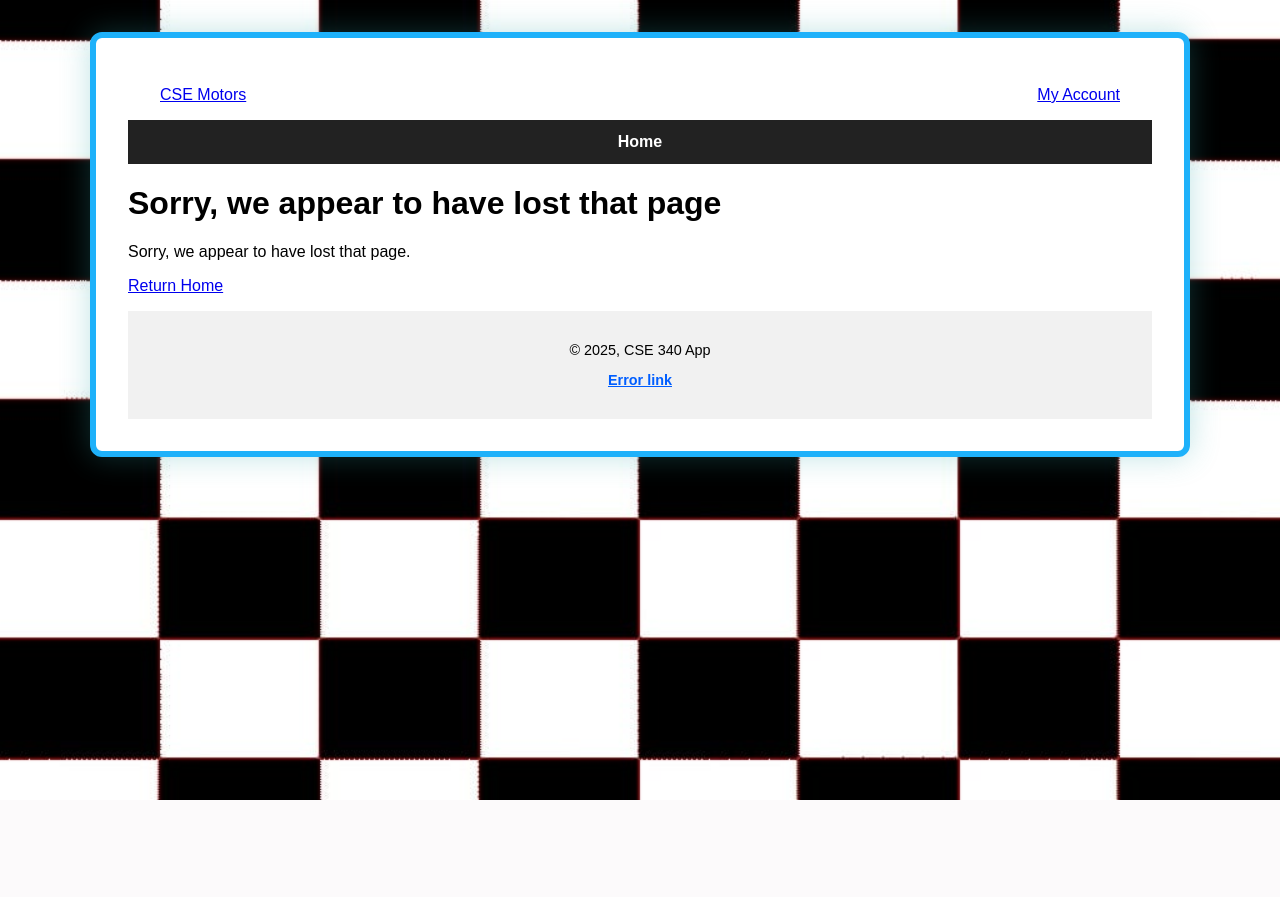
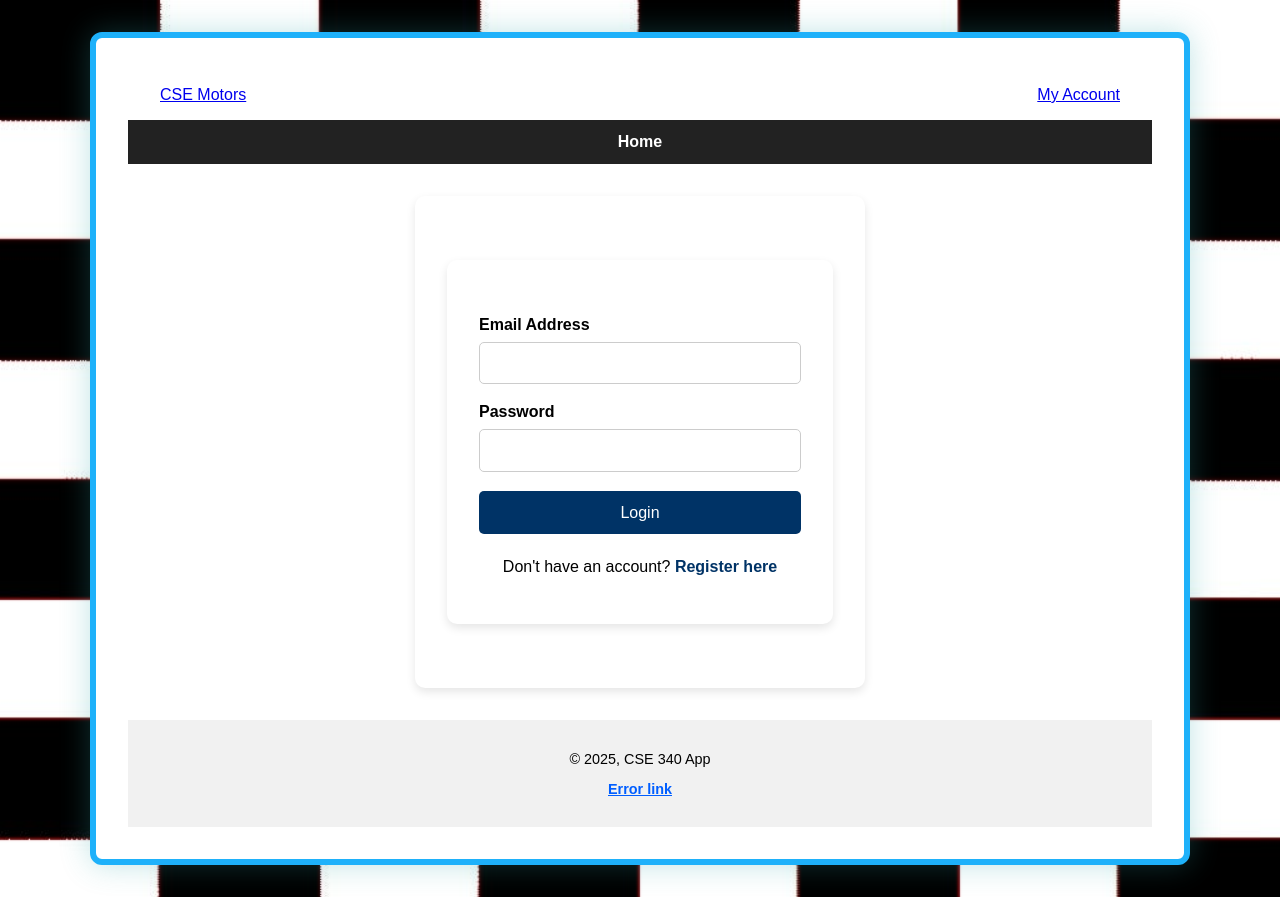
Before and after one commit to Nanayawemperor/340-start, a Node server app: page /account/login in a window 1280 px wide. Before the commit the page ends 800 px from the top, so only its background shows below. Run offline with Node 20, Linux system fonts and the light colour scheme; data that the repository does not hold is empty; some libraries are stand-ins or nearby versions.

Commit message:
created a login view

```diff
--- /dev/null
+++ b/controllers/accountController.js
@@ -0,0 +1,14 @@
+//needed resources
+const utilities = require("../utilities");
+
+/* ****************************************
+*  Deliver login view
+* *************************************** */
+async function buildLogin(req, res, next) {
+    let nav = await utilities.getNav();
+    res.render("account/login", {
+        title: "Login",
+        nav,
+    })}
+
+    module.exports = {buildLogin};
--- a/controllers/baseController.js
+++ b/controllers/baseController.js
@@ -3,6 +3,7 @@ const baseController = {}
 
 baseController.buildHome = async function(req, res){
   const nav = await utilities.getNav()
+  req.flash("notice", "This is a flash message.")
   res.render("index", {title: "Home", nav})
 }
 
--- a/package.json
+++ b/package.json
@@ -10,10 +10,14 @@
   "author": "",
   "license": "ISC",
   "dependencies": {
+    "connect-flash": "^0.1.1",
+    "connect-pg-simple": "^10.0.0",
     "dotenv": "^16.0.3",
     "ejs": "^3.1.10",
     "express": "^4.18.2",
     "express-ejs-layouts": "^2.5.1",
+    "express-messages": "^1.0.1",
+    "express-session": "^1.18.2",
     "pg": "^8.8.0"
   },
   "devDependencies": {
--- a/server.js
+++ b/server.js
@@ -15,6 +15,11 @@ const app = express()
 const static = require("./routes/static")
 const utilities = require('./utilities')
 const path = require('path')
+const session = require("express-session");
+const pool = require("./database/");
+const accountRoute = require("./routes/accountRoute");
+
+
 
 /* ***********************
  *  View Engine and Templates
@@ -23,6 +28,29 @@ app.set("view engine", "ejs")
 app.set('views', path.join(__dirname, 'views'))
 app.use(expressLayouts)
 app.set('layout', './layouts/layout') //not at views root
+app.use("/account", accountRoute);
+
+/* ***********************
+ * Middleware
+ *************************/
+app.use(session({
+  store: new (require("connect-pg-simple")(session))({
+    createTableIfMissing: true,
+    pool,
+  }),
+  secret: process.env.SESSION_SECRET,
+  resave: true,
+  saveUninitialized: true,
+  name: 'sessionId',
+}))
+
+//Express Messages Middleware
+app.use(require('connect-flash')())
+app.use(function(req,res,next){
+  res.locals.messages = require('express-messages')(req,res)
+  next()
+})
+
 /* ***********************
  * Routes
  *************************/
--- /dev/null
+++ b/views/account/login.ejs
@@ -0,0 +1,98 @@
+  <!-- Basic CSS styling for a clean professional look -->
+  <style>
+        main {
+      max-width: 450px;
+      background: white;
+      margin: 2rem auto;
+      padding: 2rem;
+      border-radius: 10px;
+      box-shadow: 0 4px 10px rgba(0,0,0,0.1);
+    }
+    h1 {
+      margin-top: 0;
+      color: #003366;
+      text-align: center;
+    }
+    form {
+      margin-top: 1.5rem;
+    }
+    label {
+      display: block;
+      margin-bottom: .5rem;
+      font-weight: bold;
+    }
+    input[type="email"],
+    input[type="password"] {
+      width: 100%;
+      padding: .7rem;
+      border: 1px solid #ccc;
+      border-radius: 5px;
+      margin-bottom: 1.2rem;
+      font-size: 1rem;
+    }
+    button {
+      width: 100%;
+      padding: .8rem;
+      background: #003366;
+      color: white;
+      border: none;
+      font-size: 1rem;
+      border-radius: 5px;
+      cursor: pointer;
+    }
+    button:hover {
+      background: #002244;
+    }
+    .message {
+      background: #ffe6e6;
+      color: #a00000;
+      padding: .8rem;
+      border-radius: 5px;
+      margin-bottom: 1rem;
+      border: 1px solid #ffcccc;
+    }
+    .register-link {
+      margin-top: 1.5rem;
+      text-align: center;
+    }
+    .register-link a {
+      color: #003366;
+      text-decoration: none;
+      font-weight: bold;
+    }
+    .register-link a:hover {
+      text-decoration: underline;
+    }
+  </style>
+
+<body>
+
+
+
+  <main>
+
+
+    <!-- Flash message (if present) -->
+    <% if (typeof flash !== "undefined") { %>
+      <div class="message">
+        <%= flash %>
+      </div>
+    <% } %>
+
+    <!-- Login Form -->
+    <form action="/account/login" method="POST">
+      <label for="email">Email Address</label>
+      <input type="email" id="email" name="email" required>
+
+      <label for="password">Password</label>
+      <input type="password" id="password" name="password" required>
+
+      <button type="submit">Login</button>
+    </form>
+
+    <div class="register-link">
+      <p>Don't have an account? <a href="/account/register">Register here</a></p>
+    </div>
+  </main>
+
+</body>
--- a/views/index.ejs
+++ b/views/index.ejs
@@ -2,6 +2,7 @@
     <section class="hero">
       <div class="hero-text">
         <h1>Welcome to CSE Motors!</h1>
+        <%- messages() %>
         <div class="car-highlight">
           <h2 class="blue">DMC Delorean</h2>
           <p>3 Cup holders<br>Superman doors<br>Fuzzy dice!</p>
```
Also changed, not shown: routes/accountRoute.js (added, +10 -0 lines).
